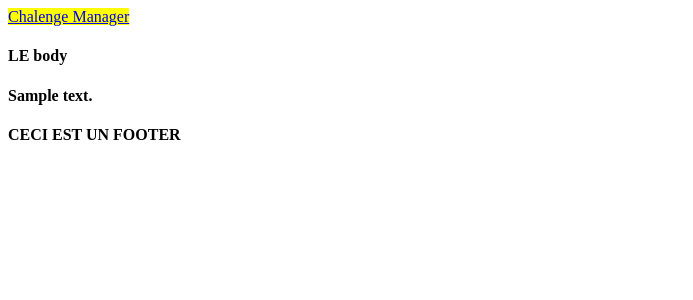
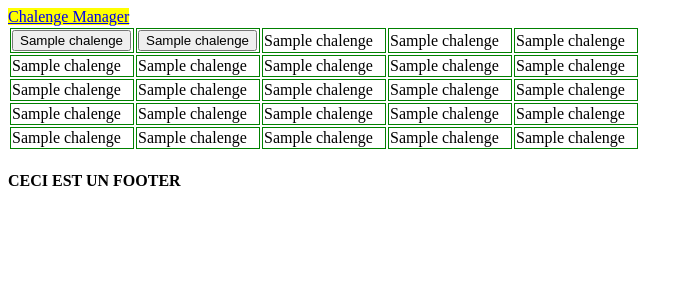
Before and after one commit to Jeremy-Pinson/Minecraft_bingo, a Flask app: template app/templates/bingo.html in a window 1280 px wide. Shown: the top 300 px of the page, without its empty margins (0-693 px from the left). Run offline with Flask 2, Linux system fonts and the light colour scheme; the template is opened without the code that fills it: most values are stand-ins (such as "Sample title", 1, 10 or a date in 2020); parts of the project's set-up code (start-up, migrations or seed data) failed here and were passed over.

Commit message:
bingo prototype && random chalenge selection && little bit of style
I hate css

```diff
--- a/app/__init__.py
+++ b/app/__init__.py
@@ -1,4 +1,8 @@
 #!/usr/bin/env python3
+
+## Jérémy Pinson
+## Bingo Race Minecraft
+## 04/2022
 
 from flask import Flask
 import os
--- a/app/controller.py
+++ b/app/controller.py
@@ -1,4 +1,8 @@
 #!/usr/bin/env python3
+
+## Jérémy Pinson
+## Bingo Race Minecraft
+## 04/2022
 
 from app.modele import get_ddb_acces
 import pymysql
@@ -7,7 +11,7 @@ def getChalenges():
     acces = get_ddb_acces()
     with acces:
         with acces.cursor() as cursor:
-            request = "SELECT chalenge_name FROM chalenges"
+            request = "SELECT * FROM chalenges"
             cursor.execute(request)
             chalengesList = cursor.fetchall()
     return chalengesList
--- a/app/modele.py
+++ b/app/modele.py
@@ -1,4 +1,8 @@
 #!/usr/bin/env python3
+
+## Jérémy Pinson
+## Bingo Race Minecraft
+## 04/2022
 
 import pymysql
 import json
--- a/app/static/css/index.css
+++ b/app/static/css/index.css
@@ -1,3 +1,28 @@
-.changePageButton {
+/*
+## Jérémy Pinson
+## Bingo Race Minecraft
+## 04/2022
+*/
+
+.changePageButton
+{
     position: static;
-    background: yellow; }
+    background: yellow;
+}
+
+td
+{
+    border: 1px solid green;
+}
+
+table
+{
+    width: 50%;
+    height: 50%;
+}
+
+td
+{
+    width: 19%;
+    height: 19%;
+}
--- a/app/templates/bingo.html
+++ b/app/templates/bingo.html
@@ -1,12 +1,53 @@
+<!--
+## Jérémy Pinson
+## Bingo Race Minecraft
+## 04/2022
+-->
+
 <!DOCTYPE html>
 
 {% extends 'index.html' %}
 
-{%block body %}
+{% block body %}
 
 <a class="changePageButton" href="/chalengeManager">Chalenge Manager</a>
 
-<h4>LE body</h4>
-<h4>{{title_body}}</h4>
+<table>
+    <tr>
+        <td><button name="button" type="button">{{ chalenges[0][1] }}</button></td>
+        <td><button name="button" type="button">{{ chalenges[1][1] }}</button></td>
+        <td>{{ chalenges[2][1] }}</td>
+        <td>{{ chalenges[3][1] }}</td>
+        <td>{{ chalenges[4][1] }}</td>
+    </tr>
+    <tr>
+        <td>{{ chalenges[5][1] }}</td>
+        <td>{{ chalenges[6][1] }}</td>
+        <td>{{ chalenges[7][1] }}</td>
+        <td>{{ chalenges[8][1] }}</td>
+        <td>{{ chalenges[9][1] }}</td>
+    </tr>
+    <tr>
+        <td>{{ chalenges[10][1] }}</td>
+        <td>{{ chalenges[11][1] }}</td>
+        <td>{{ chalenges[12][1] }}</td>
+        <td>{{ chalenges[13][1] }}</td>
+        <td>{{ chalenges[14][1] }}</td>
+    </tr>
+    <tr>
+        <td>{{ chalenges[15][1] }}</td>
+        <td>{{ chalenges[16][1] }}</td>
+        <td>{{ chalenges[17][1] }}</td>
+        <td>{{ chalenges[18][1] }}</td>
+        <td>{{ chalenges[19][1] }}</td>
+    </tr>
+    <tr>
+        <td>{{ chalenges[20][1] }}</td>
+        <td>{{ chalenges[21][1] }}</td>
+        <td>{{ chalenges[22][1] }}</td>
+        <td>{{ chalenges[23][1] }}</td>
+        <td>{{ chalenges[24][1] }}</td>
+    </tr>
+</table>
 
 {% endblock %}
--- a/app/templates/chalenge.html
+++ b/app/templates/chalenge.html
@@ -1,3 +1,9 @@
+<!--
+## Jérémy Pinson
+## Bingo Race Minecraft
+## 04/2022
+-->
+
 <!DOCTYPE html>
 
 {% extends 'index.html' %}
--- a/app/templates/footer.html
+++ b/app/templates/footer.html
@@ -1,3 +1,9 @@
+<!--
+## Jérémy Pinson
+## Bingo Race Minecraft
+## 04/2022
+-->
+
 <!DOCTYPE html>
 
 <footer class="footer">
--- a/app/templates/head.html
+++ b/app/templates/head.html
@@ -1,3 +1,9 @@
+<!--
+## Jérémy Pinson
+## Bingo Race Minecraft
+## 04/2022
+-->
+
 <!DOCTYPE html>
 
 <html lang="fr">
--- a/app/templates/index.html
+++ b/app/templates/index.html
@@ -1,3 +1,9 @@
+<!--
+## Jérémy Pinson
+## Bingo Race Minecraft
+## 04/2022
+-->
+
 <!DOCTYPE html>
 
 {% include 'head.html' %}
--- a/bingo_bdd_config.sql
+++ b/bingo_bdd_config.sql
@@ -1,3 +1,9 @@
+/*
+## Jérémy Pinson
+## Bingo Race Minecraft
+## 04/2022
+*/
+
 CREATE DATABASE minecraft_bingo;
 
 USE minecraft_bingo;
--- a/run.py
+++ b/run.py
@@ -1,4 +1,9 @@
 #!/usr/bin/env python3
+
+## Jérémy Pinson
+## Bingo Race Minecraft
+## 04/2022
+
 from app import app
 from flask import render_template
 
```
Also changed, not shown: app/views.py (+6 -1 lines), app/static/img/bingo_case.jpg (added).
